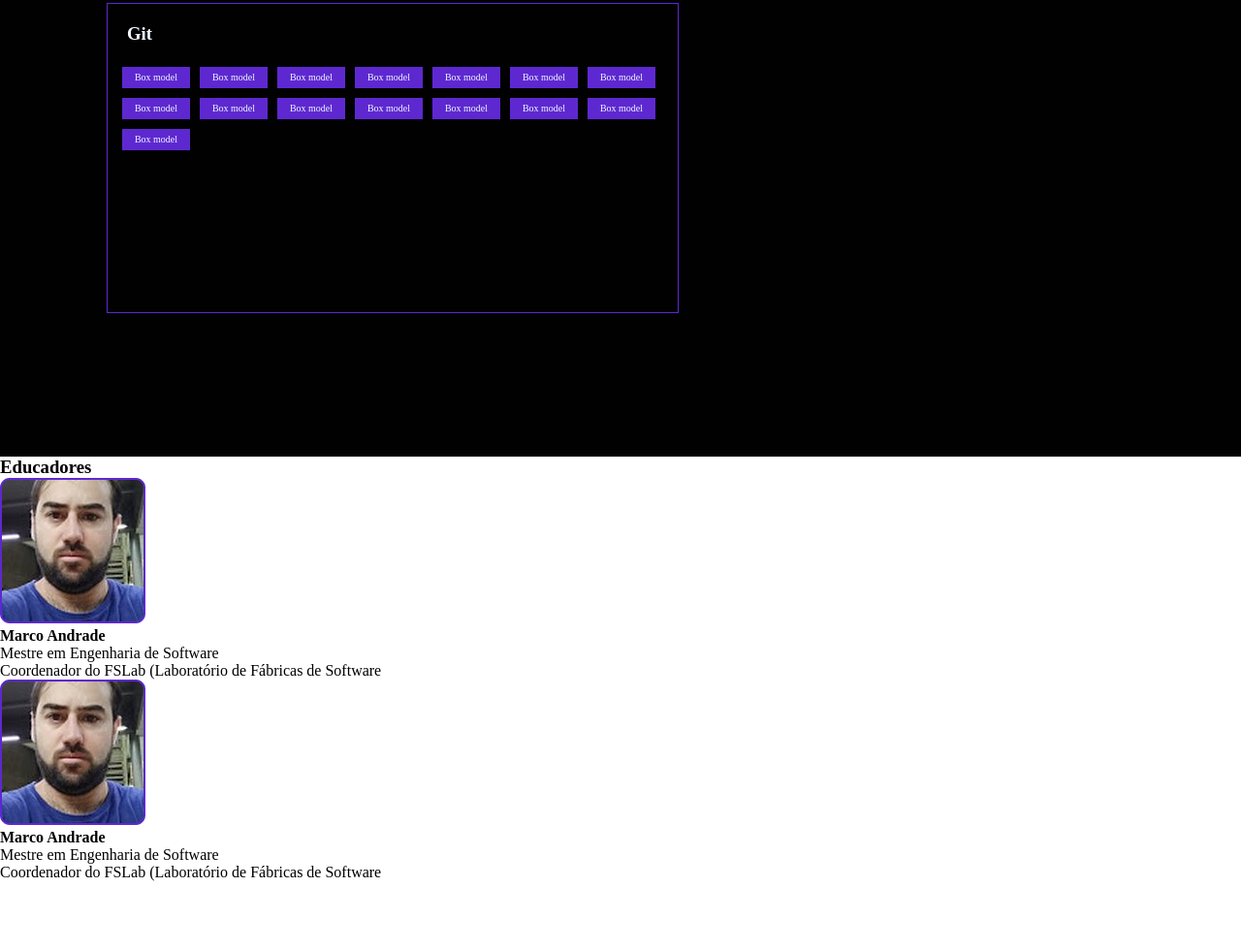
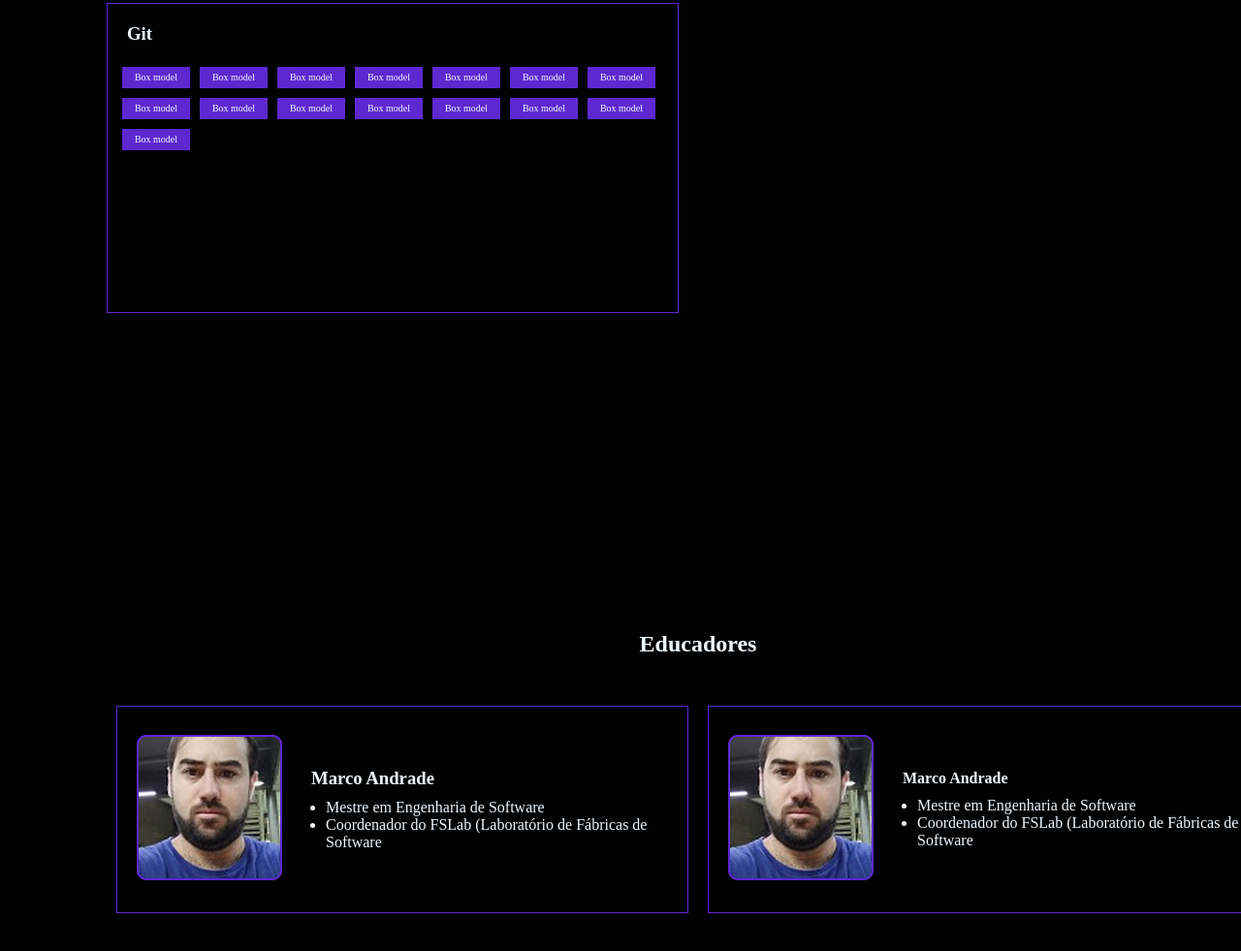
Before and after one commit to Lucianogs90/divulgacao_fic, a plain HTML site: page index.html in a window 1280 px wide. Shown: the part 3958-4939 px from the top of the page at 97% size. Before the commit the page ends 4867 px from the top, so only its background shows below. Drawn offline with Linux system fonts and the light colour scheme.

Commit message:
Comecei a fazer o 6º container

```diff
--- a/assets/css/style.css
+++ b/assets/css/style.css
@@ -48,7 +48,6 @@ body{
     background-image: url("../images/pexels-pixabay-2159\ 1.png");
     padding: 40px;
     height: 700px;
-    width: 1440px;
     margin: auto;
 }
 
@@ -115,7 +114,6 @@ body{
     background-color: #010101;
     padding: 40px;
     height: 700px;
-    width: 1440px;
     margin: auto;
 }
 
@@ -161,7 +159,6 @@ body{
     justify-content: center;
     align-items: center;
     flex-direction: row;
-    width: 1440px;
     height: 700px;
     margin: auto;
 }
@@ -204,7 +201,6 @@ body{
     display: flex;
     flex-direction: column;
     justify-content:space-between;
-    width: 1440px;
     height: 700px;
     margin: auto;
     background-color: #010101;
@@ -264,7 +260,6 @@ body{
     display: flex;
     flex-direction: column;
     justify-content:space-around;
-    width: 1440px;
     height: 1480px;
     margin: auto;
     background-color: #010101;/*aqui é um degrade*/
@@ -329,3 +324,48 @@ body{
     margin: 5px;
     background-color: #5E28D0;
 }
+
+.container_6{
+    display: flex;
+    flex-direction: column;
+    justify-content: center;
+    justify-items: center;
+    align-items: center;
+    background-color: #010101;
+    color: aliceblue;
+    height: 700px;
+}
+
+.container_6-2{
+    display: flex;
+    justify-content: center;
+    justify-items: center;
+    align-items: center;
+    width: 100%;
+    padding: 20px;
+    margin: 20px;
+    /*border: 1px aliceblue solid; /*Esta borda não exite*/
+}
+
+.container_6-2-1{
+    display: flex;
+    justify-content: space-between;
+    align-items: center;
+    flex-direction: row;
+    width: 590px;
+    height: 214px;
+    padding: 20px;
+    margin: 10px;
+    border: 1px #5E28D0 solid;
+}
+
+.container_6-2-1-2{
+    display: flex;
+    flex-direction: column;
+    flex-wrap: wrap;
+    margin-left: 30px;
+}
+
+.container_6-2-1-2 ul{
+    margin: 10px 0px 0px 15px;
+}
--- a/index.html
+++ b/index.html
@@ -458,7 +458,7 @@
 
     <div class="container_6">
         <div class="container_6-1">
-            <h3>Educadores</h3>
+            <h2>Educadores</h2>
         </div>
 
         <div class="container_6-2">
@@ -468,7 +468,7 @@
                 </div>
 
                 <div class="container_6-2-1-2">
-                    <h4>Marco Andrade</h4>
+                    <h3>Marco Andrade</h3>
 
                     <ul>
                         <li>Mestre em Engenharia de Software</li>
```
